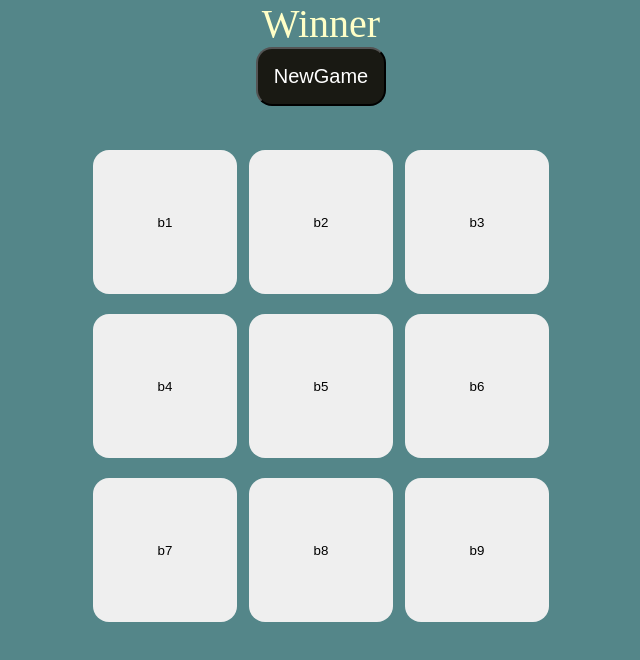
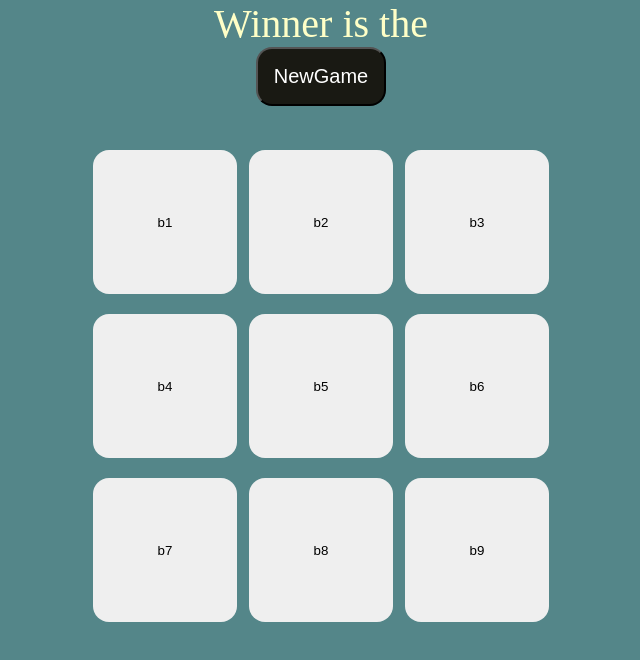
Before and after one commit to sanket2002/TicTacToe, a plain HTML site: page index.html in a window 1280 px wide. Shown: the whole page, without its empty margins (319-959 px from the left). Drawn offline with Linux system fonts and the light colour scheme.

Commit message:
changes done

```diff
--- a/index.html
+++ b/index.html
@@ -10,7 +10,7 @@
 
 <body>
     <div class="msg-container">
-    <p id="msg"> Winner</p>
+    <p id="msg"> Winner is the</p>
         <button id="new-btn">NewGame</button>
     </div>
     <main>
```
